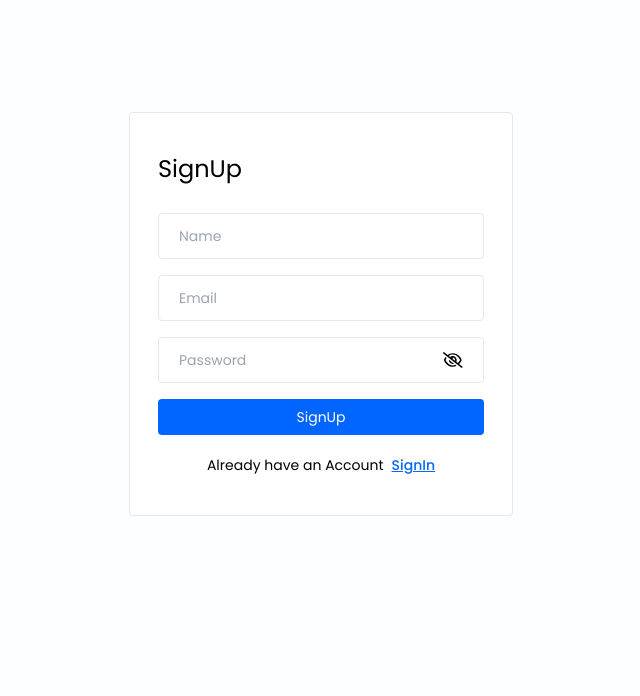
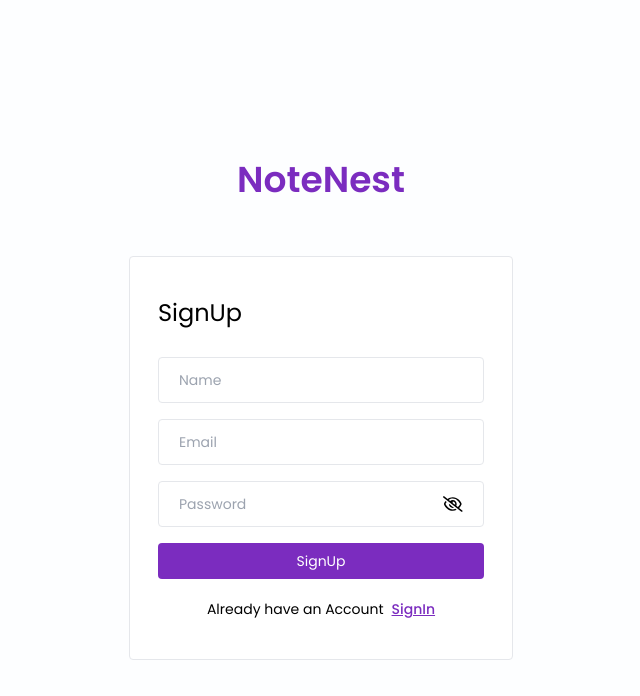
Before and after one commit to arbabhassan1/NoteNest-App, a React (Vite) app in the folder frontend/: page /Signup in a window 1280 px wide. Shown: the top 696 px of the page, without its empty margins (319-959 px from the left). Built offline with nearby package versions, Linux system fonts and the light colour scheme.

Commit message:
Complete UI Changes

```diff
--- a/frontend/index.html
+++ b/frontend/index.html
@@ -2,9 +2,9 @@
 <html lang="en">
   <head>
     <meta charset="UTF-8" />
-    <link rel="icon" type="image/svg+xml" href="/vite.svg" />
+    <link rel="icon" type="image" href="/icon.png" />
     <meta name="viewport" content="width=device-width, initial-scale=1.0" />
-    <title>Vite + React</title>
+    <title>NoteNest</title>
   </head>
   <body>
     <div id="root"></div>
--- a/frontend/src/components/Input/TagInput.jsx
+++ b/frontend/src/components/Input/TagInput.jsx
@@ -61,9 +61,9 @@ const TagInput = ({ tags, setTags }) => {
           onClick={() => {
             addNewTag();
           }}
-          className=" w-8 h-8 flex items-center justify-center rounded border hover:bg-blue-700 border-blue-700 "
+          className=" w-8 h-8 flex items-center justify-center rounded border hover:bg-primary border-primary "
         >
-          <MdAdd className="text-2xl text-blue-700 hover:text-white" />
+          <MdAdd className="text-2xl text-primary hover:text-white" />
         </button>
       </div>
     </div>
--- a/frontend/src/components/Navbar.jsx
+++ b/frontend/src/components/Navbar.jsx
@@ -28,6 +28,7 @@ const Navbar = ({ userInfo, onSearchNote }) => {
   };
 
   return (
+    <div className="flex flex-col w-full sticky top-0 left-0">
       <div className="bg-white flex items-center justify-between px-6 py-2 drop-shadow">
         <h2 className="text-xl font-medium py-2 text-black">NoteNest</h2>
         <SearchBar
@@ -37,8 +38,21 @@ const Navbar = ({ userInfo, onSearchNote }) => {
           }}
           onClearSeacrh={clearSearch}
           handleSearch={handleSearch}
+          display={"md:flex hidden"}
         />
         <ProfileInfo onLogout={onLogout} userInfo={userInfo} />
+      </div>
+      <div className="w-full bg-white justify-center flex mt-3 items-center ">
+        <SearchBar
+          value={searchQuery}
+          onChange={(e) => {
+            setSearchQuery(e.target.value);
+          }}
+          onClearSeacrh={clearSearch}
+          handleSearch={handleSearch}
+          display={"flex md:hidden"}
+        />
+      </div>
     </div>
   );
 };
--- a/frontend/src/components/SearchBar/SearchBar.jsx
+++ b/frontend/src/components/SearchBar/SearchBar.jsx
@@ -2,9 +2,17 @@ import React from "react";
 import { FaMagnifyingGlass } from "react-icons/fa6";
 import { IoMdClose } from "react-icons/io";
 
-const SearchBar = ({ value, onChange, handleSearch, onClearSeacrh }) => {
+const SearchBar = ({
+  value,
+  onChange,
+  handleSearch,
+  onClearSeacrh,
+  display,
+}) => {
   return (
-    <div className="w-80 flex items-center px-4 bg-slate-100 rounded-md">
+    <div
+      className={`w-80   items-center px-4 bg-slate-100 rounded-md ${display}`}
+    >
       <input
         type="text"
         placeholder="Search Notes"
--- a/frontend/src/index.css
+++ b/frontend/src/index.css
@@ -8,13 +8,18 @@
   box-sizing: border-box;
   padding: 0;
 }
+
+body::-webkit-scrollbar {
+  display: none;
+}
+
 @layer base {
   html {
     font-family: "Poppins", "Sans-serif";
   }
   body {
     background-color: #fdfeff;
-    overflow: hidden;
+    overflow: auto;
   }
 }
 
@@ -23,7 +28,7 @@
     @apply w-full text-sm bg-transparent border-[1.5px] px-5 py-3 rounded mb-4 outline-none;
   }
   .btn-primary {
-    @apply w-full text-sm bg-primary text-white p-2 rounded my-1 hover:bg-blue-600;
+    @apply w-full text-sm bg-primary text-white p-2 rounded my-1 hover:bg-primary_dark;
   }
   .profile-img {
     @apply w-[2rem] h-[2rem] object-cover rounded-full;
--- a/frontend/src/pages/Home/Home.jsx
+++ b/frontend/src/pages/Home/Home.jsx
@@ -157,7 +157,7 @@ const Home = () => {
         onClick={() => {
           setOpenAddEditModal({ isShown: true, type: "add", data: null });
         }}
-        className="w-16 h-16 flex items-center justify-center rounded-2xl bg-primary hover:bg-blue-600 absolute right-10 bottom-10"
+        className="w-16 h-16 flex items-center justify-center rounded-2xl bg-primary hover:bg-primary_dark fixed right-10 bottom-10"
       >
         <MdAdd className="text-[32px] text-white" />
       </button>
--- a/frontend/src/pages/Login/Login.jsx
+++ b/frontend/src/pages/Login/Login.jsx
@@ -53,7 +53,10 @@ const Login = () => {
 
   return (
     <>
-      <div className="flex items-center justify-center mt-28">
+      <div className="flex flex-col items-center justify-center h-screen gap-4">
+        <h1 className=" font-semibold text-4xl text-primary mt-5 mb-10">
+          NoteNest
+        </h1>
         <div className="w-96 border rounded bg-white px-7 py-10">
           <form action="" onSubmit={handelLogin}>
             <h4 className="text-2xl mb-7 ">Login</h4>
--- a/frontend/src/pages/SignUp/Signup.jsx
+++ b/frontend/src/pages/SignUp/Signup.jsx
@@ -63,7 +63,10 @@ const Signup = () => {
     // console.log(email, password);
   };
   return (
-    <div className="flex items-center justify-center mt-28">
+    <div className="flex flex-col items-center justify-center h-screen gap-4">
+      <h1 className=" font-semibold text-4xl text-primary mt-5 mb-10">
+        NoteNest
+      </h1>
       <div className="w-96 border rounded bg-white px-7 py-10">
         <form action="" onSubmit={handelLogin}>
           <h4 className="text-2xl mb-7 ">SignUp</h4>
--- a/frontend/tailwind.config.js
+++ b/frontend/tailwind.config.js
@@ -4,7 +4,9 @@ export default {
   theme: {
     extend: {
       colors: {
-        primary: "#0066ff",
+        // primary: "#0066ff",
+        primary: "#7b2cbf",
+        primary_dark: "#5a189a",
       },
     },
   },
```
Also changed, not shown: frontend/public/icon.png (added). Lines whose indentation alone changed are shown as unchanged.
